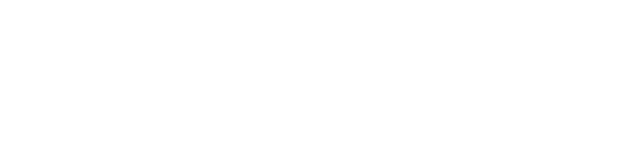
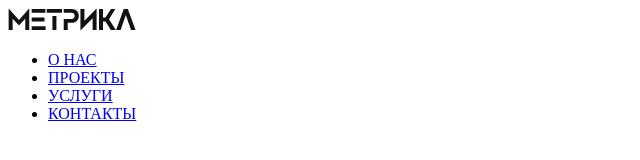
Before and after one commit to AlsuSharifullina/metrica2, a plain HTML site: page index.html in a window 1280 px wide. Shown: the whole page, without its empty margins (0-640 px from the left). Drawn offline with Linux system fonts and the light colour scheme.

Commit message:
init:add header with logo

```diff
--- a/index.html
+++ b/index.html
@@ -8,6 +8,20 @@
     <title>Metrica</title>
 </head>
 <body>
+    <header class="header">
+        <a class="headder__logo" href="#" >
+            <img src="./img/logo.svg" alt="logo">
+        </a>
+
+        <nav class="header__logo">
+            <ul class="header__list">
+                <li class="header__item"><a href="#">О НАС</a></li>
+                <li class="header__item"><a href="#">ПРОЕКТЫ</a></li>
+                <li class="header__item"><a href="#">УСЛУГИ</a></li>
+                <li class="header__item"><a href="#">КОНТАКТЫ</a></li>
+            </ul>
+        </nav>
+    </header>
 
 </body>
 </html>
```
Also changed, not shown: img/logo.svg (added).
